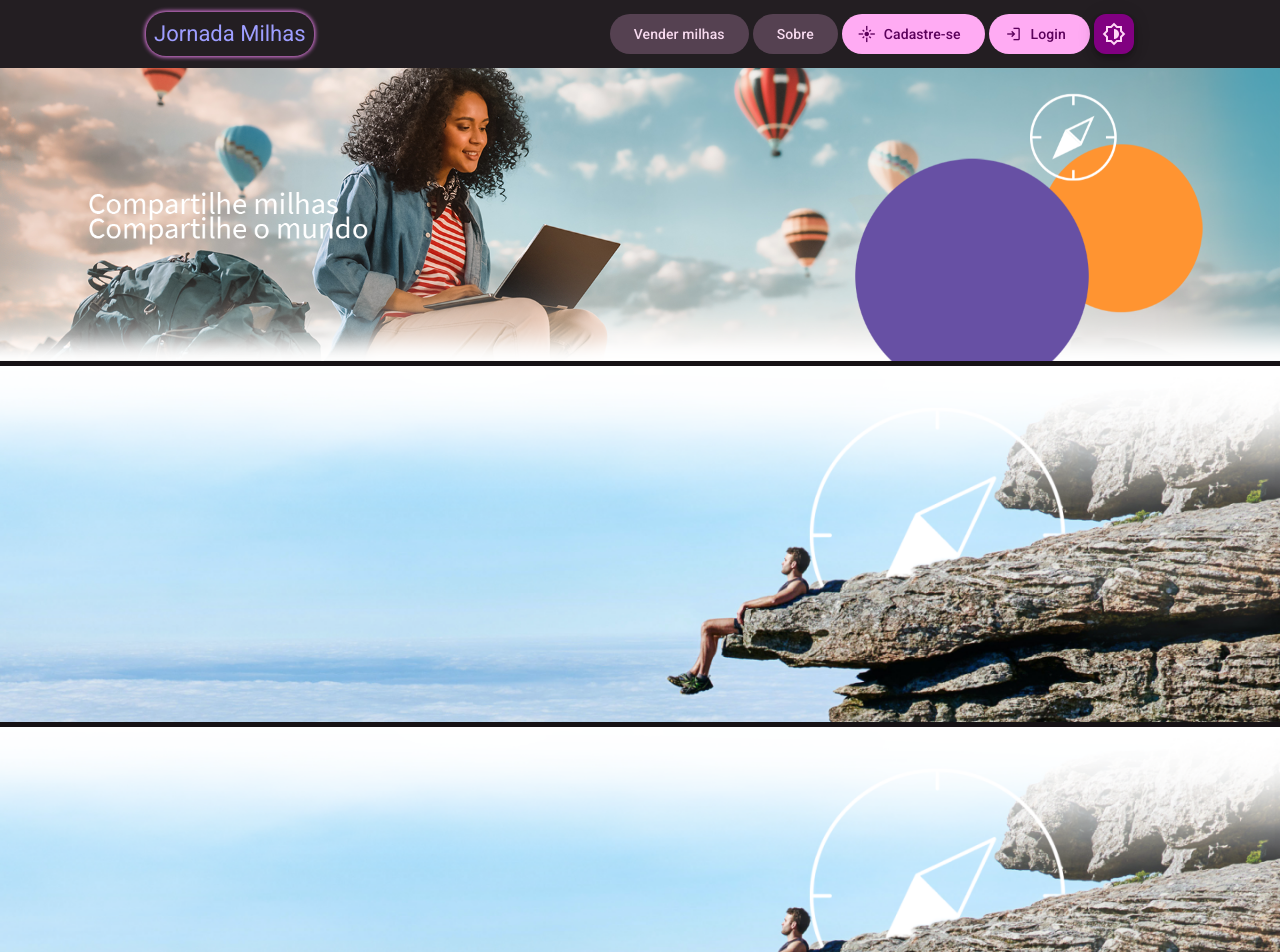
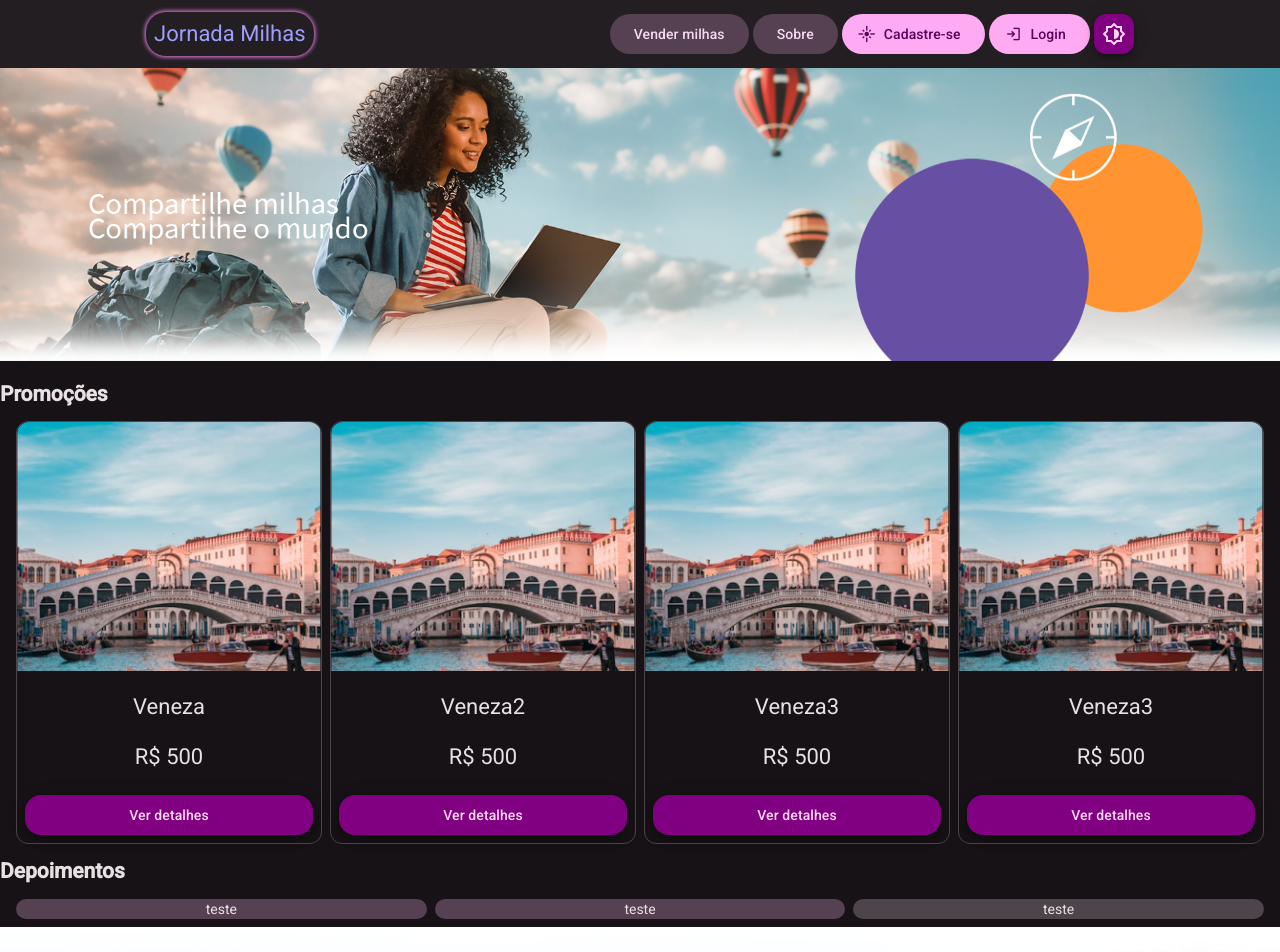
Before and after one commit to feliven/angular-componentizacao-material-design, an Angular app: page /home in a window 1280 px wide. Shown: the top 952 px of the page. Built offline with nearby package versions, Linux system fonts and the light colour scheme.

Commit message:
implementa componente CardBusca

```diff
--- a/src/app/pages/home/home.html
+++ b/src/app/pages/home/home.html
@@ -1 +1,15 @@
-<app-banner></app-banner>
+<app-banner />
+<h2>Promoções</h2>
+<div class="card-grid">
+  <app-card-busca [enderecoFoto]="'/imagens/Veneza.png'" [nomeLocal]="'Veneza'" />
+  <app-card-busca [enderecoFoto]="'/imagens/Veneza.png'" [nomeLocal]="'Veneza2'" />
+  <app-card-busca [enderecoFoto]="'/imagens/Veneza.png'" [nomeLocal]="'Veneza3'" />
+  <app-card-busca [enderecoFoto]="'/imagens/Veneza.png'" [nomeLocal]="'Veneza3'" />
+</div>
+
+<h2>Depoimentos</h2>
+<div class="card-grid">
+  <app-card [estiloCard]="'primary'">teste</app-card>
+  <app-card [estiloCard]="'primary'">teste</app-card>
+  <app-card [estiloCard]="'secondary'">teste</app-card>
+</div>
--- a/src/app/pages/home/home.scss
+++ b/src/app/pages/home/home.scss
@@ -0,0 +1,6 @@
+.card-grid {
+  margin: 0.5rem 1rem;
+  display: grid;
+  grid-template-columns: repeat(auto-fit, minmax(10.5rem, 1fr));
+  gap: 0.5rem;
+}
--- a/src/app/pages/home/home.ts
+++ b/src/app/pages/home/home.ts
@@ -1,10 +1,12 @@
 import { Component } from '@angular/core';
 
 import { Banner } from '../../shared/banner/banner';
+import { Card } from '../../shared/card/card';
+import { CardBusca } from '../../shared/card-busca/card-busca';
 
 @Component({
   selector: 'app-home',
-  imports: [Banner],
+  imports: [Banner, Card, CardBusca],
   templateUrl: './home.html',
   styleUrl: './home.scss',
 })
--- /dev/null
+++ b/src/app/shared/card-busca/card-busca.html
@@ -0,0 +1,14 @@
+<app-card [estiloCard]="'primary'">
+  <mat-card appearance="outlined">
+    <img mat-card-image [src]="enderecoFoto()" />
+    <mat-card-content>
+      <p>
+        {{ nomeLocal() }}
+      </p>
+      <p>R$ 500</p>
+    </mat-card-content>
+    <mat-card-actions>
+      <button matFab extended>Ver detalhes</button>
+    </mat-card-actions>
+  </mat-card>
+</app-card>
--- /dev/null
+++ b/src/app/shared/card-busca/card-busca.scss
@@ -0,0 +1,14 @@
+button {
+  width: 100%;
+  height: min-content;
+  padding: 0.75rem 0;
+}
+
+mat-card {
+  mat-card-content {
+    margin-bottom: 1rem;
+    p {
+      font: var(--mat-sys-title-large);
+    }
+  }
+}
--- /dev/null
+++ b/src/app/shared/card-busca/card-busca.ts
@@ -0,0 +1,16 @@
+import { Component, input } from '@angular/core';
+import { MatCardModule } from '@angular/material/card';
+import { MatButtonModule } from '@angular/material/button';
+
+import { Card } from '../card/card';
+
+@Component({
+  selector: 'app-card-busca',
+  imports: [MatCardModule, MatButtonModule, Card],
+  templateUrl: './card-busca.html',
+  styleUrl: './card-busca.scss',
+})
+export class CardBusca {
+  enderecoFoto = input<string>('');
+  nomeLocal = input<string>('');
+}
```
Also changed, not shown: 1 other file (tests, documents, lock files or other folders).
